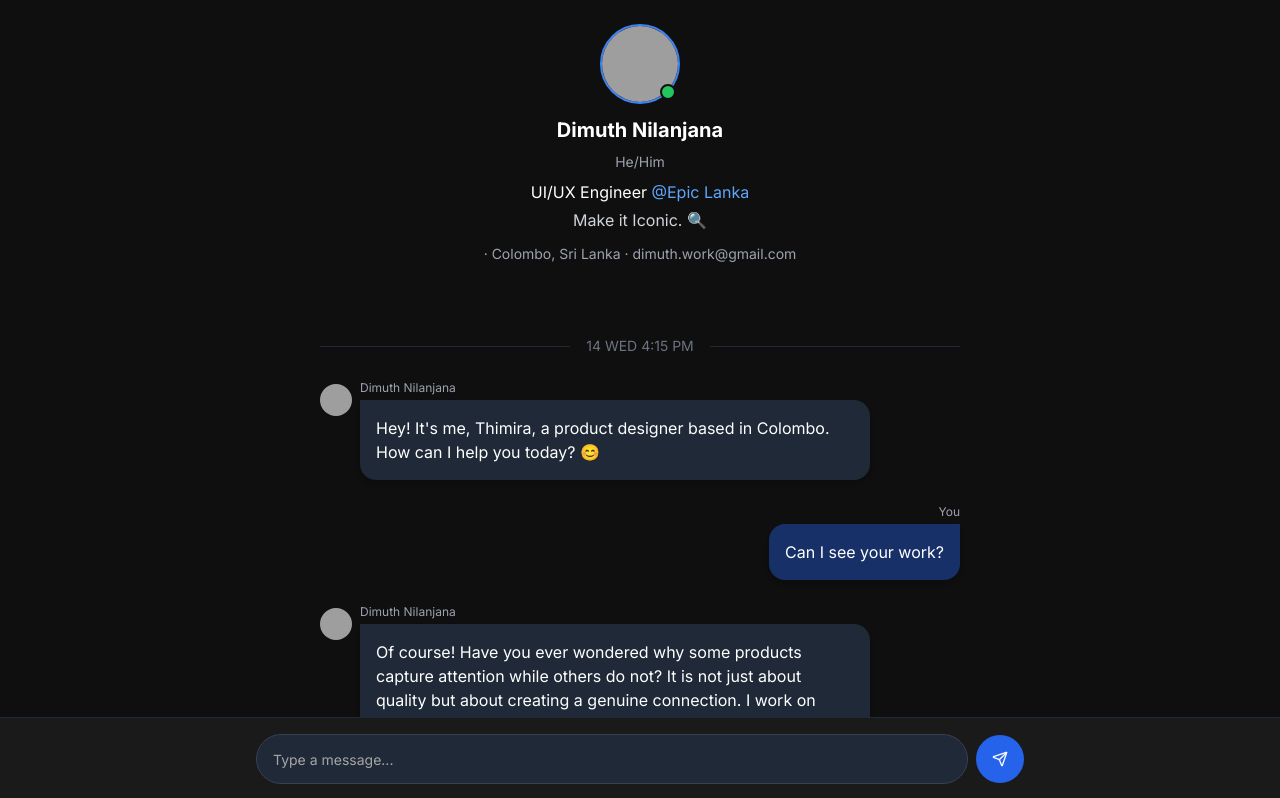
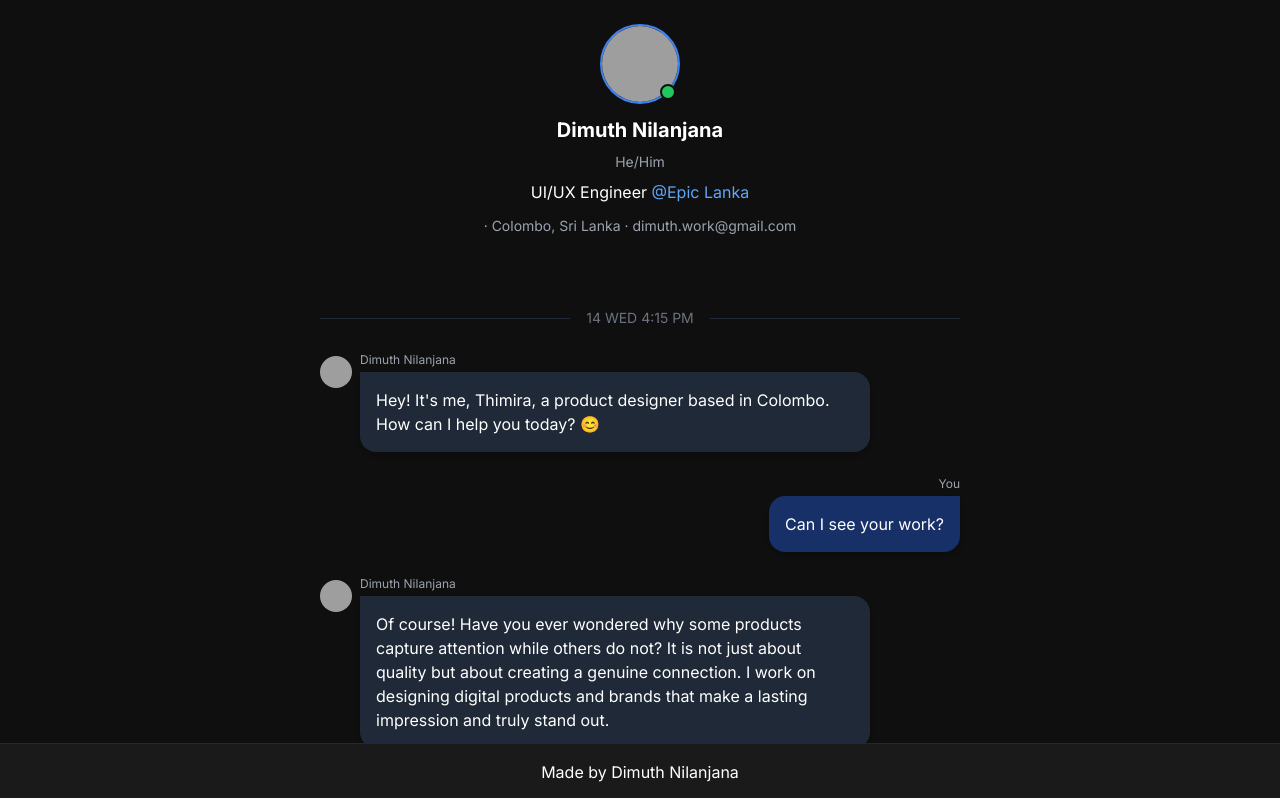
Before and after one commit to Dimuthnilanjana/chat-portfolio, a Next.js app: page / in a window 1280 px wide. Shown: the top 798 px of the page. Built offline with nearby package versions, Linux system fonts and the light colour scheme; grey boxes are pictures that could not be loaded.

Commit message:
Refactor Home page component to remove unnecessary code and add author information

```diff
--- a/app/page.tsx
+++ b/app/page.tsx
@@ -32,7 +32,7 @@ export default function Home() {
     ),
 
     pronouns: "He/Him",
-    tagline: "Make it Iconic. 🔍",
+    // tagline: "Make it Iconic. 🔍",
     location: "Colombo, Sri Lanka",
     email: "dimuth.work@gmail.com",
     // personality: "ENFJ",
@@ -310,7 +310,8 @@ export default function Home() {
 
       {/* Sticky chat input footer */}
       <div className="fixed bottom-0 left-0 right-0 bg-[#1a1a1a] border-t border-gray-800 p-4">
-        <ContactForm />
+      <p className="text-center">Made by Dimuth Nilanjana</p>
+        {/* <ContactForm /> */}
       </div>
     </main>
   )
```
